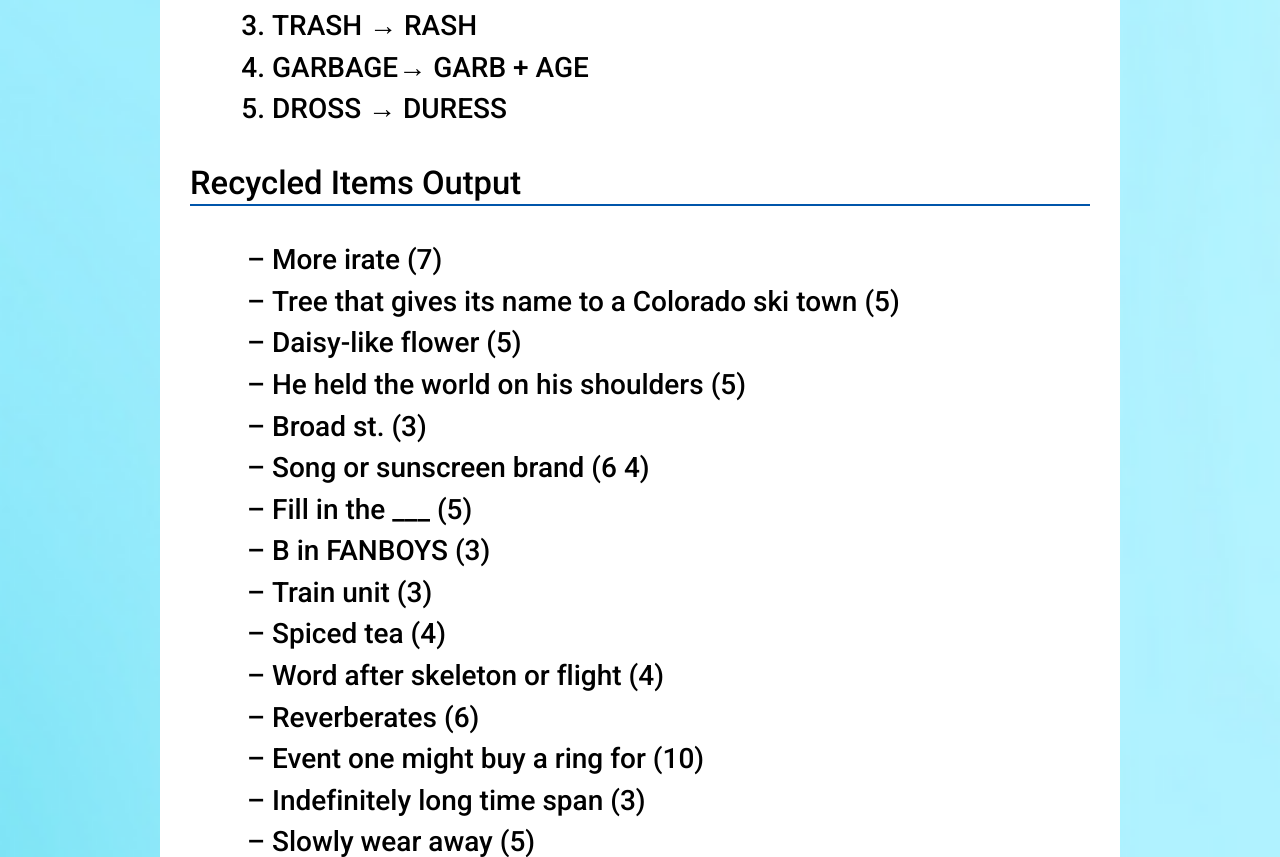
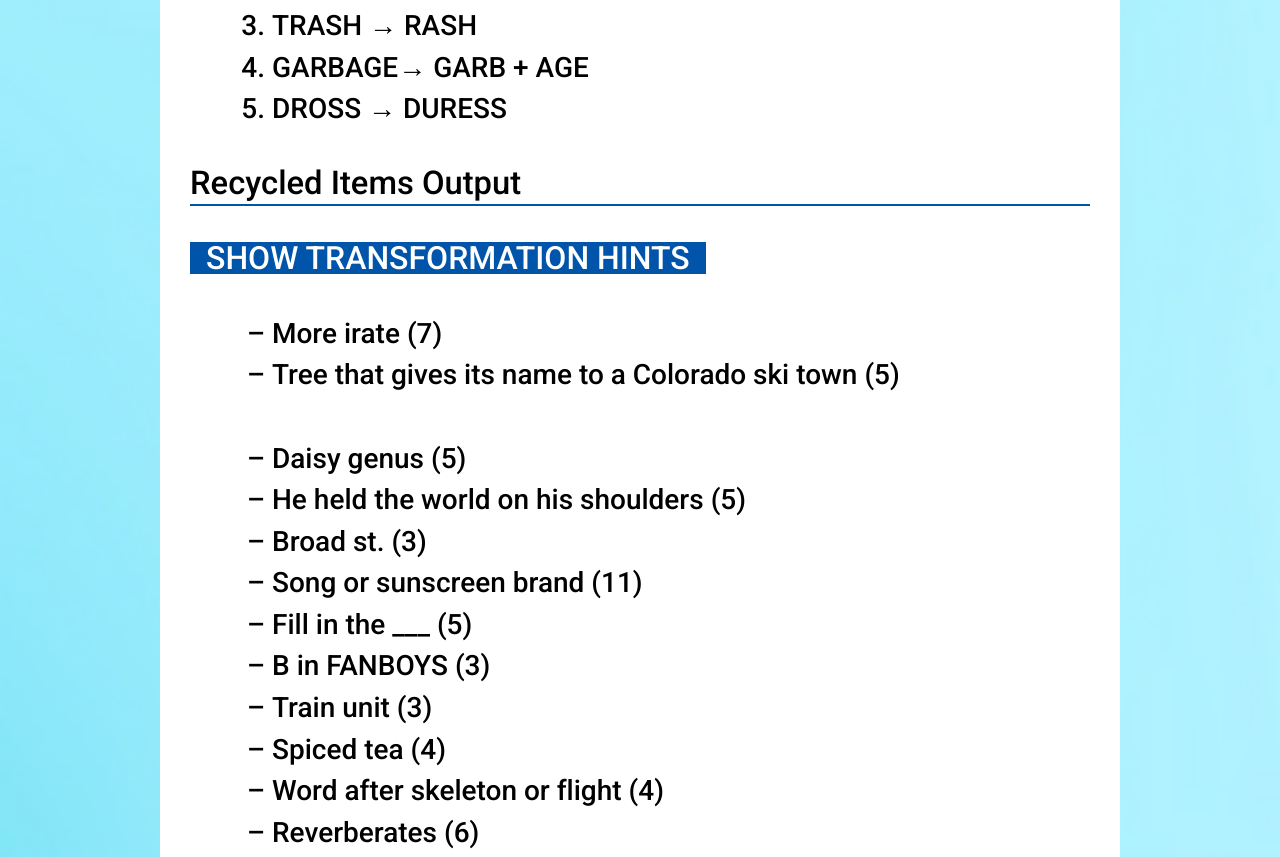
Before and after one commit to MatthewStein/caperr, a Django app: template puzzles/templates/puzzle_bodies/trash-monster.html in a window 1280 px wide. Shown: the part 2300-3157 px from the top of the page. Run offline with Django 3.2, Linux system fonts and the light colour scheme; the template is opened without the code that fills it, so the values that code supplies are empty; data comes from the database, SQL or seed files in the repository; some libraries are stand-ins or nearby versions.

Commit message:
Trash Monster: Add interactive hints showing transformations

```diff
--- a/puzzles/templates/puzzle_bodies/trash-monster.html
+++ b/puzzles/templates/puzzle_bodies/trash-monster.html
@@ -1,9 +1,15 @@
 {% extends "puzzle.html" %}
 {% block puzzle-body-md %}
 <style>
-	#tm {
-		width: 100%;
-	}
+#tm {
+	width: 100%;
+}
+.transformation-hint {
+	background: rgb(58, 129, 209);
+	padding: 5px;
+	border-radius: 10px;
+	visibility: hidden;
+}
 </style>
 
 <p>BREAKING NEWS!! Reports indicate that a colossal Trash Monster has emerged in Landfillipsburg and is wreaking odorous havoc on the surrounding region. Superheroes: we need your help to bring down this creature!</p>
@@ -35,57 +41,71 @@
 </ol>
 
 <h3>Recycled Items Output</h3>
+<button class="btn transform-hints">Show Transformation Hints</button>
 <ul>
-<li>More irate (7)</li>
-<li>Tree that gives its name to a Colorado ski town (5)</li>
-<li>Daisy-like flower (5)</li>
-<li>He held the world on his shoulders (5)</li>
-<li>Broad st. (3)</li>
-<li>Song or sunscreen brand (6 4)</li>
-<li>Fill in the ___ (5)</li>
-<li>B in FANBOYS (3)</li>
-<li>Train unit (3)</li>
-<li>Spiced tea (4)</li>
-<li>Word after skeleton or flight (4)</li>
-<li>Reverberates (6)</li>
-<li>Event one might buy a ring for (10)</li>
-<li>Indefinitely long time span (3)</li>
-<li>Slowly wear away (5)</li>
-<li>UFO pilot, perhaps (2)</li>
-<li>"Aha!" (6)</li>
-<li>Kind of warfare (8)</li>
-<li>Run-down dwelling (5)</li>
-<li>Cause of a rash (8)</li>
-<li>Magazine releases (6)</li>
-<li>Seinfeld's neighbor (6)</li>
-<li>Actress Gish (7)</li>
-<li>Secure (4)</li>
-<li>Something you might drop (3)</li>
-<li>Plug-in place (6)</li>
-<li>Quantity produced (6)</li>
-<li>Hurtful exclamation (2)</li>
-<li>Bread, in Paris (4)</li>
-<li>Body part or tree (4)</li>
-<li>Persecution delusion (8)</li>
-<li>Sir Fleming's discovery (10)</li>
-<li>Truffle hunter (3)</li>
-<li>___ of Paris (7)</li>
-<li>Rocket of film (7)</li>
-<li>Raised line (5)</li>
-<li>Decay (3)</li>
-<li>Propel a boat (3)</li>
-<li>A scramble to find gold, say (4)</li>
-<li>Most impudent or most covered in ketchup? (8)</li>
-<li>Biblical tempter (7)</li>
-<li>Most brainy (8)</li>
-<li>Dining room fixture (5)</li>
-<li>Mexican standard fare (4)</li>
-<li>Lung infection, for short (2)</li>
-<li>Toto's breed (7)</li>
-<li>Partner of fro (2)</li>
-<li>Large amount (3)</li>
-<li>It might get knocked out of you (4)</li>
-<li>It's made of letters (4)</li>
+<li>More irate (7) <span class="transformation-hint">Transformation #1</span></li>
+<li>Tree that gives its name to a Colorado ski town (5) <span class="transformation-hint">Transformation #5</span></li>
+<li>Daisy genus (5) <span class="transformation-hint">Transformation #4</span></li>
+<li>He held the world on his shoulders (5) <span class="transformation-hint">Transformation #2</span></li>
+<li>Broad st. (3) <span class="transformation-hint">Transformation #4</span></li>
+<li>Song or sunscreen brand (11) <span class="transformation-hint">Transformation #2</span></li>
+<li>Fill in the ___ (5) <span class="transformation-hint">Transformation #4</span></li>
+<li>B in FANBOYS (3) <span class="transformation-hint">Transformation #4</span></li>
+<li>Train unit (3) <span class="transformation-hint">Transformation #4</span></li>
+<li>Spiced tea (4) <span class="transformation-hint">Transformation #3</span></li>
+<li>Word after skeleton or flight (4) <span class="transformation-hint">Transformation #3</span></li>
+<li>Reverberates (6) <span class="transformation-hint">Transformation #5</span></li>
+<li>Event one might buy a ring for (10) <span class="transformation-hint">Transformation #2</span></li>
+<li>Indefinitely long time span (3) <span class="transformation-hint">Transformation #4</span></li>
+<li>Slowly wear away (5) <span class="transformation-hint">Transformation #5</span></li>
+<li>UFO pilot, perhaps (2) <span class="transformation-hint">Transformation #4</span></li>
+<li>"Aha!" (6) <span class="transformation-hint">Transformation #5</span></li>
+<li>Kind of warfare (8) <span class="transformation-hint">Transformation #5</span></li>
+<li>Run-down dwelling (5) <span class="transformation-hint">Transformation #3</span></li>
+<li>Cause of a rash (8) <span class="transformation-hint">Transformation #2</span></li>
+<li>Magazine releases (6) <span class="transformation-hint">Transformation #3</span></li>
+<li>Seinfeld's neighbor (6) <span class="transformation-hint">Transformation #1</span></li>
+<li>Actress Gish (7) <span class="transformation-hint">Transformation #2</span></li>
+<li>Secure (4) <span class="transformation-hint">Transformation #3</span></li>
+<li>Something you might drop (3) <span class="transformation-hint">Transformation #4</span></li>
+<li>Plug-in place (6) <span class="transformation-hint">Transformation #5</span></li>
+<li>Quantity produced (6) <span class="transformation-hint">Transformation #5</span></li>
+<li>Hurtful exclamation (2) <span class="transformation-hint">Transformation #4</span></li>
+<li>Bread, in Paris (4) <span class="transformation-hint">Transformation #4</span></li>
+<li>Body part or tree (4) <span class="transformation-hint">Transformation #1</span></li>
+<li>Persecution delusion (8) <span class="transformation-hint">Transformation #5</span></li>
+<li>Sir Fleming's discovery (10) <span class="transformation-hint">Transformation #2</span></li>
+<li>Truffle hunter (3) <span class="transformation-hint">Transformation #4</span></li>
+<li>___ of Paris (7) <span class="transformation-hint">Transformation #1</span></li>
+<li>Rocket of film (7) <span class="transformation-hint">Transformation #2</span></li>
+<li>Raised line (5) <span class="transformation-hint">Transformation #3</span></li>
+<li>Decay (3) <span class="transformation-hint">Transformation #4</span></li>
+<li>Propel a boat (3) <span class="transformation-hint">Transformation #4</span></li>
+<li>A scramble to find gold, say (4) <span class="transformation-hint">Transformation #4</span></li>
+<li>Most impudent or most covered in ketchup? (8) <span class="transformation-hint">Transformation #1</span></li>
+<li>Biblical tempter (7) <span class="transformation-hint">Transformation #1</span></li>
+<li>Most brainy (8) <span class="transformation-hint">Transformation #1</span></li>
+<li>Dining room fixture (5) <span class="transformation-hint">Transformation #3</span></li>
+<li>Mexican standard fare (4) <span class="transformation-hint">Transformation #1</span></li>
+<li>Lung infection, for short (2) <span class="transformation-hint">Transformation #4</span></li>
+<li>Toto's breed (7) <span class="transformation-hint">Transformation #2</span></li>
+<li>Partner of fro (2) <span class="transformation-hint">Transformation #4</span></li>
+<li>Large amount (3) <span class="transformation-hint">Transformation #4</span></li>
+<li>It might get knocked out of you (4) <span class="transformation-hint">Transformation #4</span></li>
+<li>It's made of letters (4) <span class="transformation-hint">Transformation #3</span></li>
 <ul>
 
+<script>
+$(".transform-hints").click(function(){
+	if ($(".transformation-hint").css("visibility") == "hidden"){
+		$(".transformation-hint").css("visibility", "visible");
+		$(".transform-hints").html("Hide Transformation Hints");
+	} else {
+		$(".transformation-hint").css("visibility", "hidden");
+		$(".transform-hints").html("Show Transformation Hints");
+	}
+
+});
+</script>
+
 {% endblock %}
```
